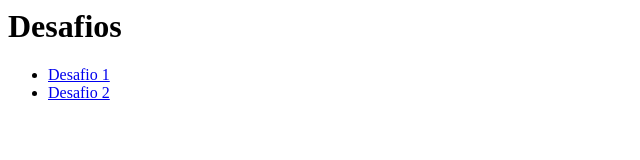
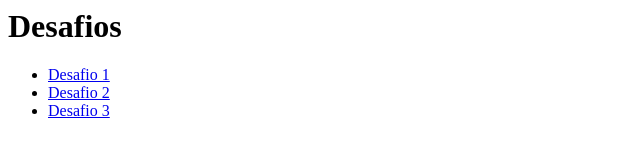
Before and after one commit to Jops-Garcia/WEBLittleProjects, a plain HTML site: page index.html in a window 1280 px wide. Shown: the full height of the page, 0-640 px from the left. Drawn offline with Linux system fonts and the light colour scheme.

Commit message:
Update index.html

```diff
--- a/index.html
+++ b/index.html
@@ -6,6 +6,7 @@
         <ul>
             <li><a href="./modulo2-HTML_basico">Desafio 1</a></li>
             <li><a href="./modulo3-CSS_basico/desafio.html">Desafio 2</a></li>
+            <li><a href="./modulo6">Desafio 3</a></li>
         </ul>
     </body>
 </html>
```
